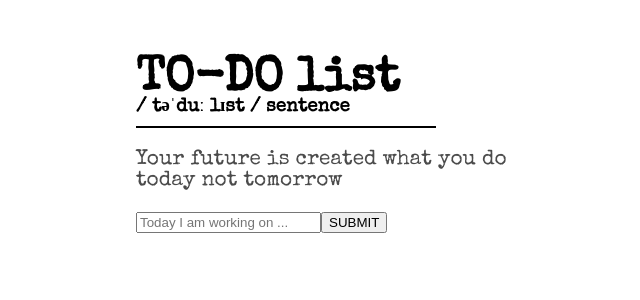
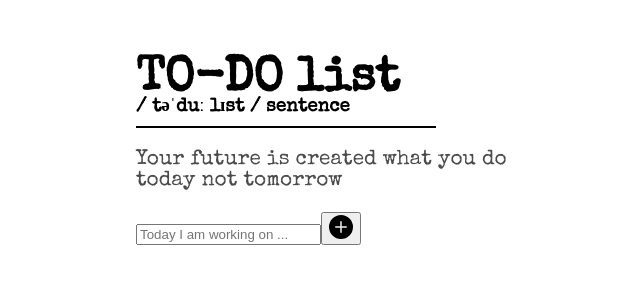
Before and after one commit to VaniaTominc/Simply-do-it, a React (Create React App) app: page / in a window 1280 px wide. Shown: the top 300 px of the page, without its empty margins (254-894 px from the left). Built offline with nearby package versions, Linux system fonts and the light colour scheme.

Commit message:
Installed react icons

```diff
--- a/package.json
+++ b/package.json
@@ -8,6 +8,7 @@
     "@testing-library/user-event": "^12.1.10",
     "react": "^17.0.2",
     "react-dom": "^17.0.2",
+    "react-icons": "^4.3.1",
     "react-scripts": "4.0.3",
     "sass": "^1.44.0",
     "web-vitals": "^1.0.1"
--- a/src/components/Tasks/AddTask.js
+++ b/src/components/Tasks/AddTask.js
@@ -1,4 +1,5 @@
 import React, { useState } from 'react'
+import { BsPlusCircleFill } from 'react-icons/bs'
 
 const AddTask = (props) => {
 
@@ -40,7 +41,9 @@ const AddTask = (props) => {
           />
           <button
             type='submit'
-          >SUBMIT</button>
+          >
+            <BsPlusCircleFill size={24} />
+          </button>
         </form>
       </div>
     </div>
--- a/src/components/Tasks/TasksList.js
+++ b/src/components/Tasks/TasksList.js
@@ -1,4 +1,5 @@
 import React from 'react'
+import { ImBin2 } from 'react-icons/im'
 
 const TasksList = (props) => {
 
@@ -24,7 +25,7 @@ const TasksList = (props) => {
                   <div className='content task-content'>
                     {item.task}
                   </div>
-                  <button onClick={() => props.delete(id)}>Delete</button>
+                  <button onClick={() => props.delete(id) } className='delete-btn'><ImBin2 className="delete-icon" /></button>
                 </div>
               </div>
             )
```
Also changed, not shown: 1 other file (tests, documents, lock files or other folders).
